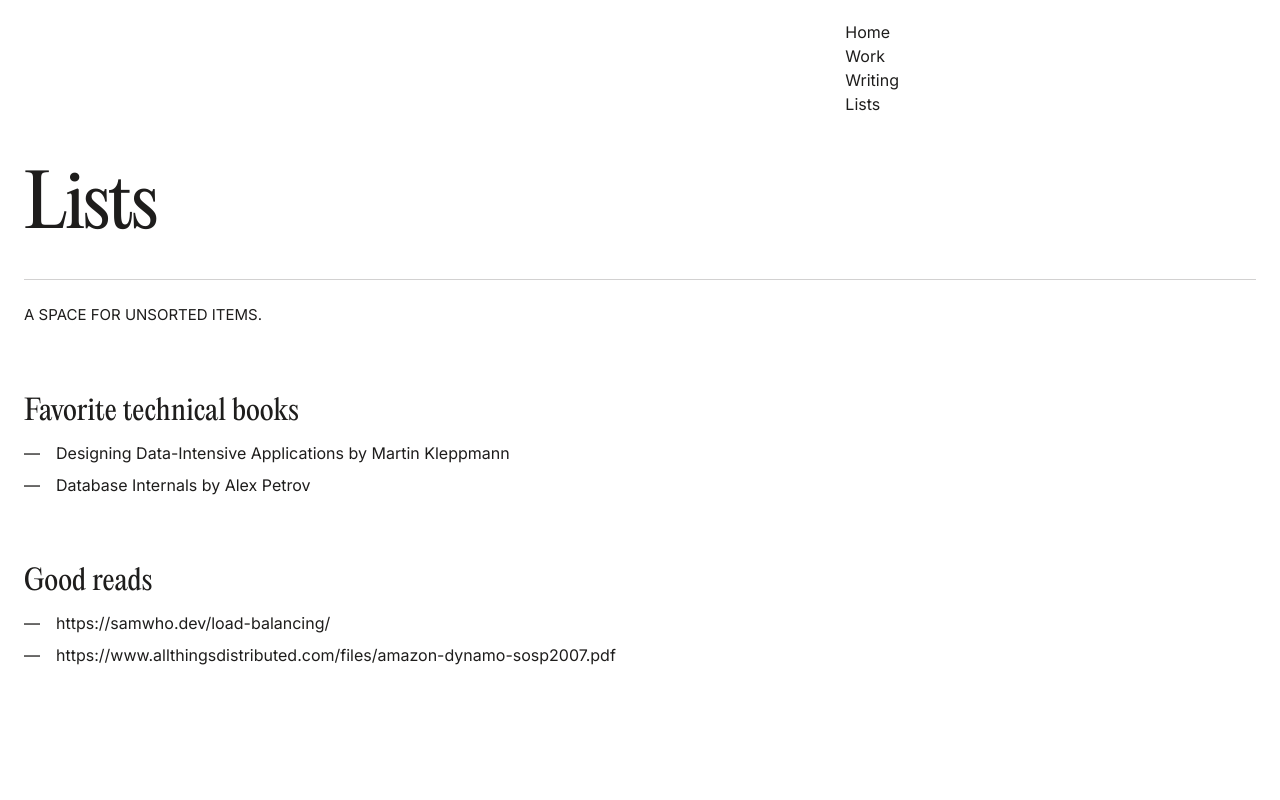
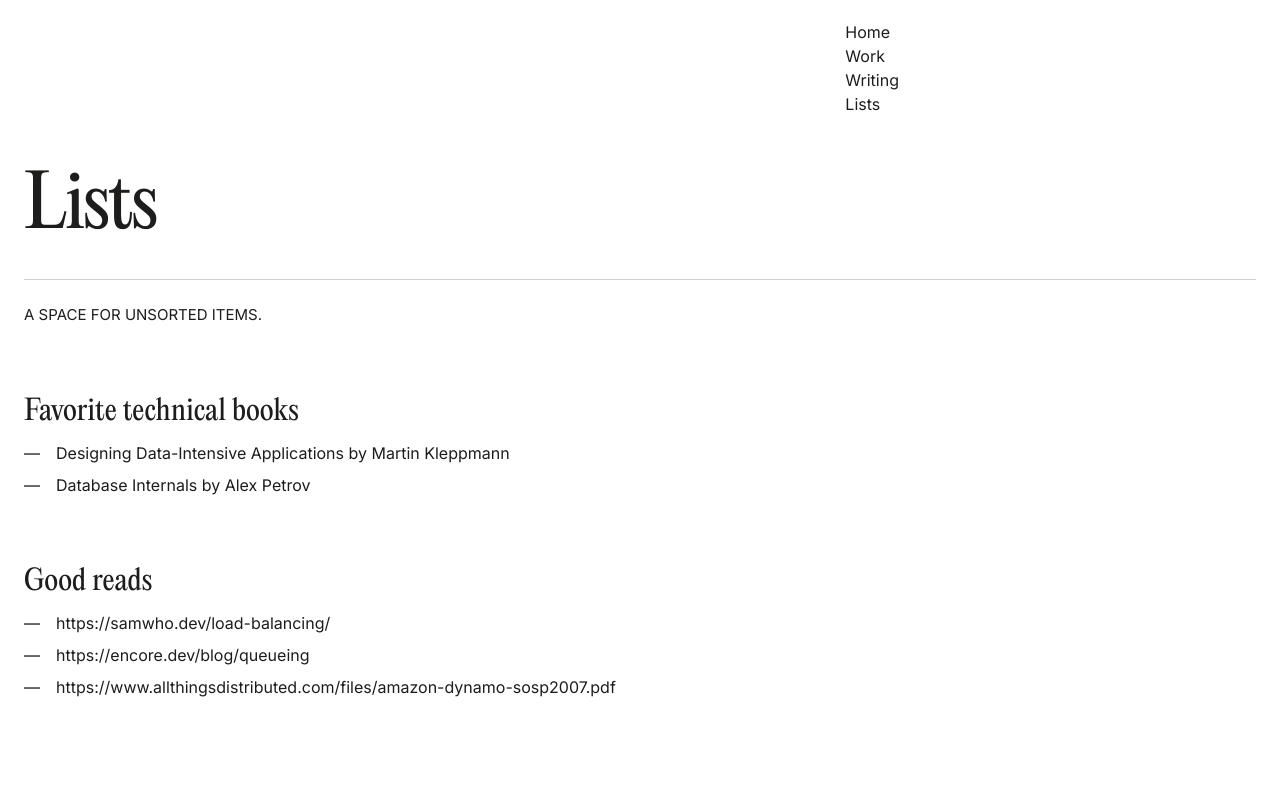
Before and after one commit to boonsuen/boonsuen, a Next.js app: page /lists in a window 1280 px wide. Shown: the top 800 px of the page. Built offline with nearby package versions, Linux system fonts and the light colour scheme.

Commit message:
Update lists.mdx

```diff
--- a/src/app/content/pages/lists.mdx
+++ b/src/app/content/pages/lists.mdx
@@ -8,4 +8,5 @@ export default ({ children }) => children;
 ## Good reads
 
 - https://samwho.dev/load-balancing/
+- https://encore.dev/blog/queueing
 - https://www.allthingsdistributed.com/files/amazon-dynamo-sosp2007.pdf
```
